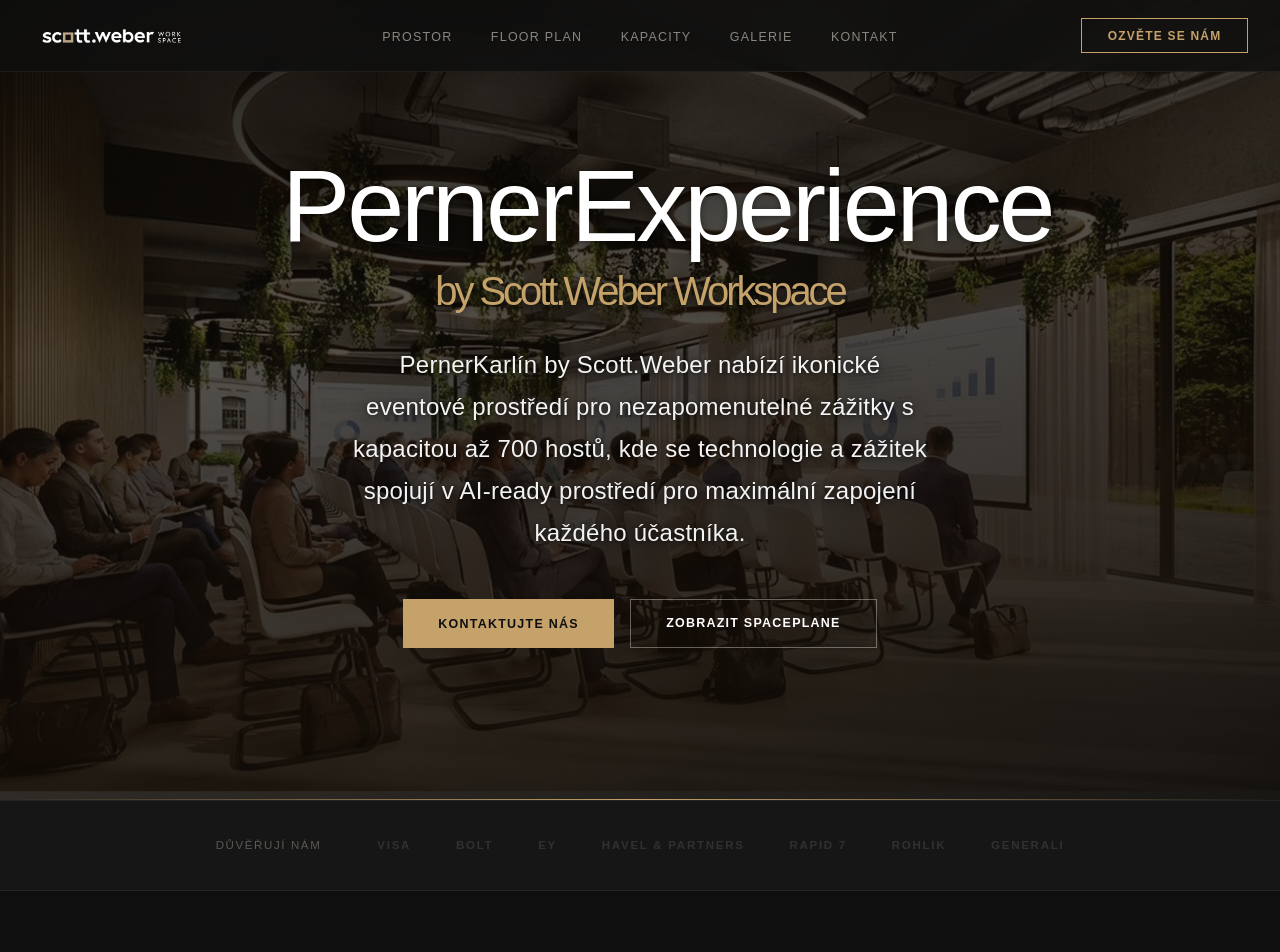
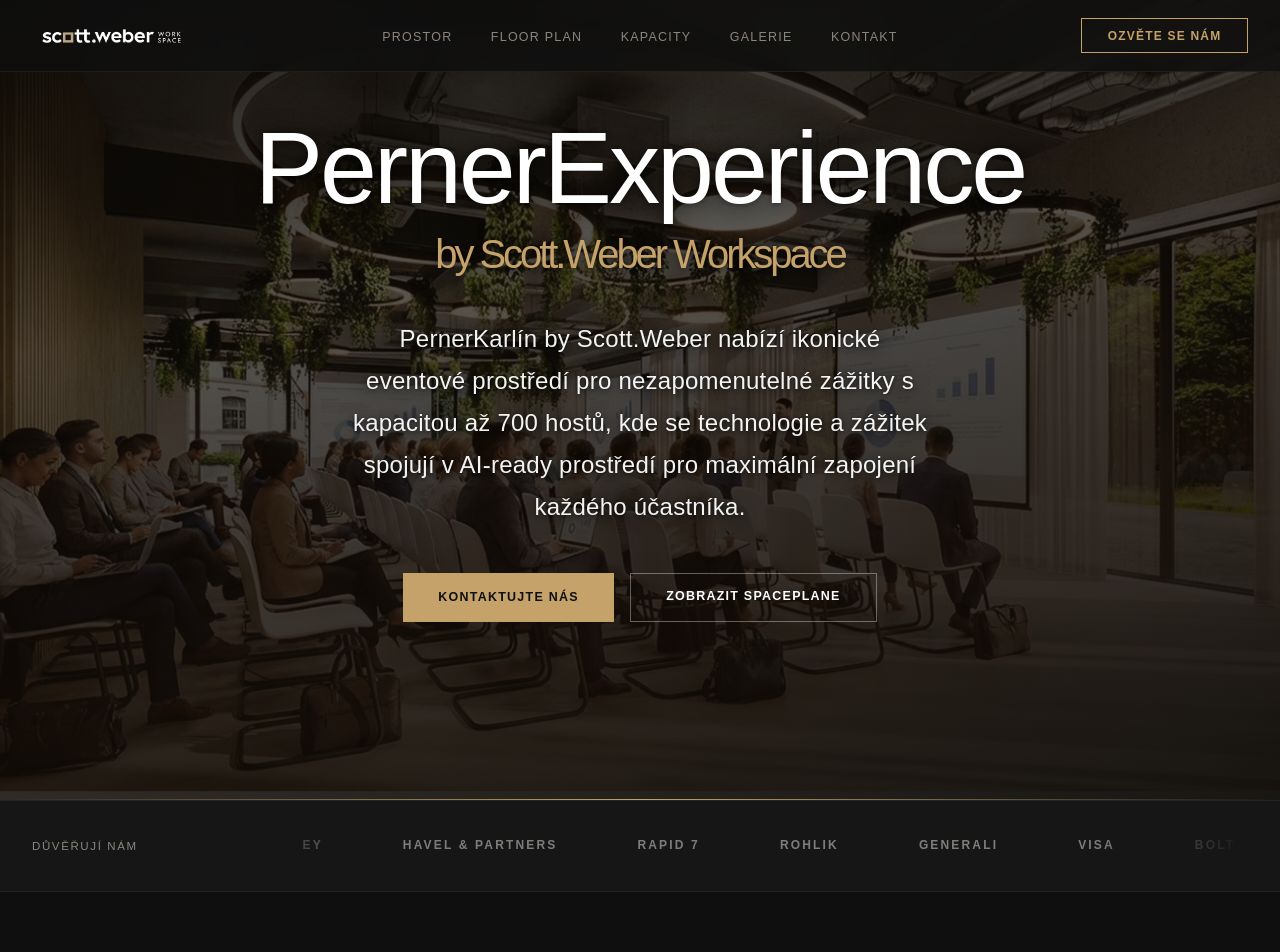
Before and after one commit to tygerko/https-github.com-tvoj-user-perner-hall, a React (Vite) app: page / in a window 1280 px wide. Shown: the top 952 px of the page. Built offline with nearby package versions, Linux system fonts and the light colour scheme.

Commit message:
feat: adjust hero H1 position and enhance partners section with scrolling animation

```diff
--- a/src/components/Hero.css
+++ b/src/components/Hero.css
@@ -31,8 +31,11 @@
 .hero__content {
     position: relative;
     z-index: 1;
-    max-width: 780px;
+    max-width: 1400px;
+    width: 100%;
+    margin: 0 auto;
     padding-inline: 2rem;
+    transform: translateY(-4vh);
 }
 
 .hero__label {
@@ -47,10 +50,11 @@
     letter-spacing: -.03em;
     line-height: 1.05;
     color: #fff;
-    margin-bottom: 1.8rem;
+    margin-bottom: 2.5rem;
     opacity: 0;
     animation: fadeUp .9s .35s var(--ease) forwards;
     text-shadow: 0 4px 24px rgba(0, 0, 0, .6), 0 1px 6px rgba(0, 0, 0, .4);
+    text-align: center;
 }
 
 .hero__subtitle {
@@ -60,7 +64,7 @@
     color: var(--clr-gold);
     margin-top: 0.5rem;
     line-height: 1.2;
-    white-space: nowrap;
+    text-align: center;
 }
 
 .hero__desc {
@@ -87,8 +91,18 @@
     animation: fadeUp 1s .65s var(--ease) forwards;
 }
 
-@media (max-width: 768px) {
+@media (max-width: 960px) {
     .hero__title {
         font-size: 3.5rem;
     }
+
+    .hero__content {
+        padding-inline: 1.5rem;
+    }
 }
+
+@media (max-width: 480px) {
+    .hero__content {
+        padding-inline: 1.25rem;
+    }
+}
--- a/src/components/Navbar.css
+++ b/src/components/Navbar.css
@@ -141,6 +141,12 @@
     }
 }
 
+@media (max-width:480px) {
+    .nav__inner {
+        padding-inline: 1.25rem;
+    }
+}
+
 @media (max-width:780px) {
     .nav__links {
         display: none;
--- a/src/components/TrustBar.css
+++ b/src/components/TrustBar.css
@@ -8,31 +8,68 @@
 .trust__inner {
     display: flex;
     align-items: center;
-    justify-content: center;
-    gap: 3.5rem;
-    flex-wrap: wrap;
+    gap: 4rem;
 }
 
 .trust__label {
     font-size: .72rem;
     letter-spacing: .14em;
     text-transform: uppercase;
-    color: var(--clr-text-muted);
+    color: var(--clr-text-dim);
+    white-space: nowrap;
+    z-index: 2;
+    background: var(--clr-surface);
+    padding-right: 2rem;
 }
 
 .trust__logos {
+    flex: 1;
+    overflow: hidden;
+    position: relative;
+    mask-image: linear-gradient(to right, transparent, black 15%, black 85%, transparent);
+    -webkit-mask-image: linear-gradient(to right, transparent, black 15%, black 85%, transparent);
+}
+
+.trust__logos-track {
     display: flex;
     align-items: center;
-    gap: 2.8rem;
-    flex-wrap: wrap;
-    justify-content: center;
+    gap: 5rem;
+    width: max-content;
+    animation: scroll 40s linear infinite;
 }
 
 .trust__logo--text {
-    font-size: .72rem;
+    font-size: .75rem;
     font-weight: 600;
-    letter-spacing: .15em;
+    letter-spacing: .18em;
     text-transform: uppercase;
-    color: var(--clr-text-muted);
-    opacity: .4;
+    color: var(--clr-text);
+    opacity: .5;
+    transition: opacity var(--dur) var(--ease);
 }
+
+.trust__logo--text:hover {
+    opacity: 1;
+}
+
+@keyframes scroll {
+    0% {
+        transform: translateX(0);
+    }
+
+    100% {
+        transform: translateX(-50%);
+    }
+}
+
+@media (max-width: 768px) {
+    .trust__inner {
+        flex-direction: column;
+        gap: 1.5rem;
+        text-align: center;
+    }
+
+    .trust__label {
+        padding-right: 0;
+    }
+}
--- a/src/components/TrustBar.jsx
+++ b/src/components/TrustBar.jsx
@@ -8,6 +8,15 @@
                 <div className="trust__inner">
                     <span className="trust__label">Důvěřují nám</span>
                     <div className="trust__logos">
+                        <div className="trust__logos-track">
+                            <span className="trust__logo--text">VISA</span>
+                            <span className="trust__logo--text">BOLT</span>
+                            <span className="trust__logo--text">EY</span>
+                            <span className="trust__logo--text">HAVEL & PARTNERS</span>
+                            <span className="trust__logo--text">RAPID 7</span>
+                            <span className="trust__logo--text">ROHLIK</span>
+                            <span className="trust__logo--text">GENERALI</span>
+                            {/* Duplicate for infinite effect */}
                             <span className="trust__logo--text">VISA</span>
                             <span className="trust__logo--text">BOLT</span>
                             <span className="trust__logo--text">EY</span>
@@ -18,6 +27,7 @@
                         </div>
                     </div>
                 </div>
+            </div>
         </section>
     );
 };
--- a/src/index.css
+++ b/src/index.css
@@ -15,7 +15,7 @@
   --ease: cubic-bezier(.4, 0, .2, 1);
   --dur: .35s;
 
-  --max-w: 1320px;
+  --max-w: 1400px;
   --nav-h: 72px;
 }
 
```
Lines whose indentation alone changed are shown as unchanged.
